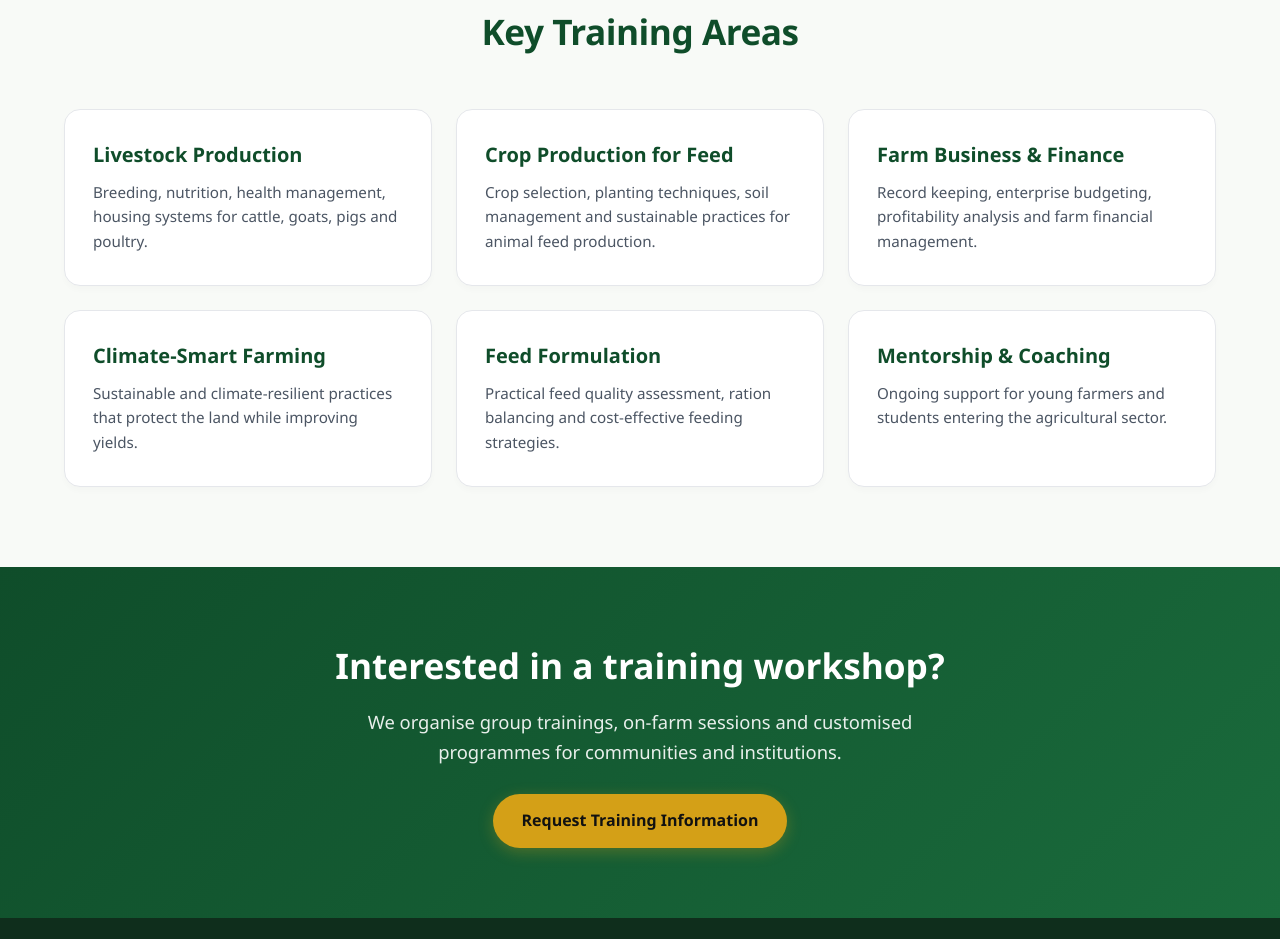
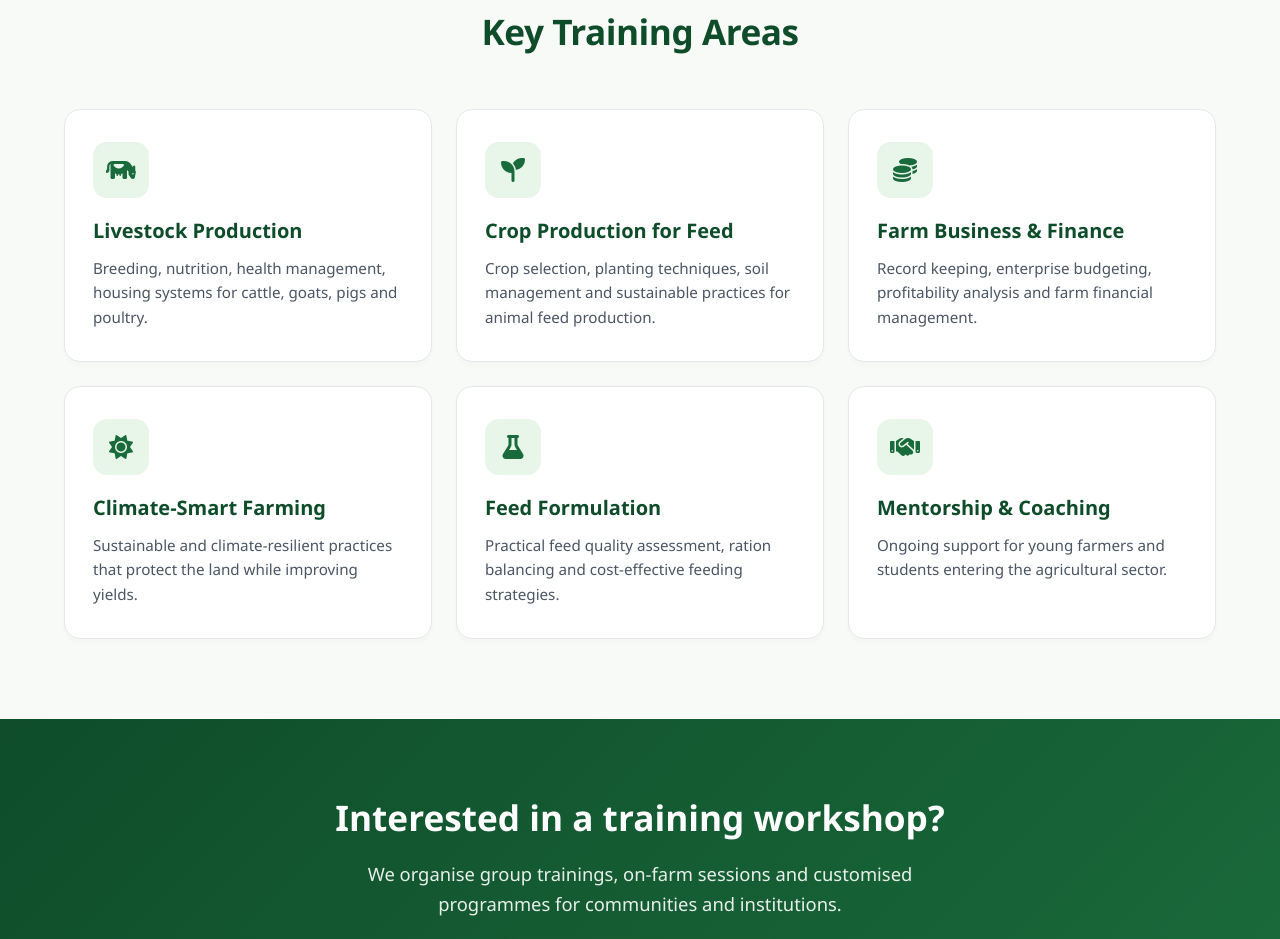
Before and after one commit to Pasz-by99/tta-website, a plain HTML site: page training.html in a window 1280 px wide. Shown: the part 1089-2028 px from the top of the page. Drawn offline with Linux system fonts and the light colour scheme.

Commit message:
Enhance services section with icons and descriptions
Added service icons and descriptions for various agricultural services.

```diff
--- a/training.html
+++ b/training.html
@@ -75,26 +75,32 @@
 
       <div class="services-grid">
         <div class="service-card">
+          <div class="service-icon"><i class="fas fa-cow"></i></div>
           <h3>Livestock Production</h3>
           <p>Breeding, nutrition, health management, housing systems for cattle, goats, pigs and poultry.</p>
         </div>
         <div class="service-card">
+          <div class="service-icon"><i class="fas fa-seedling"></i></div>
           <h3>Crop Production for Feed</h3>
           <p>Crop selection, planting techniques, soil management and sustainable practices for animal feed production.</p>
         </div>
         <div class="service-card">
+          <div class="service-icon"><i class="fas fa-coins"></i></div>
           <h3>Farm Business & Finance</h3>
           <p>Record keeping, enterprise budgeting, profitability analysis and farm financial management.</p>
         </div>
         <div class="service-card">
+          <div class="service-icon"><i class="fas fa-sun"></i></div>
           <h3>Climate-Smart Farming</h3>
           <p>Sustainable and climate-resilient practices that protect the land while improving yields.</p>
         </div>
         <div class="service-card">
+          <div class="service-icon"><i class="fas fa-flask"></i></div>
           <h3>Feed Formulation</h3>
           <p>Practical feed quality assessment, ration balancing and cost-effective feeding strategies.</p>
         </div>
         <div class="service-card">
+          <div class="service-icon"><i class="fas fa-handshake"></i></div>
           <h3>Mentorship & Coaching</h3>
           <p>Ongoing support for young farmers and students entering the agricultural sector.</p>
         </div>
```
